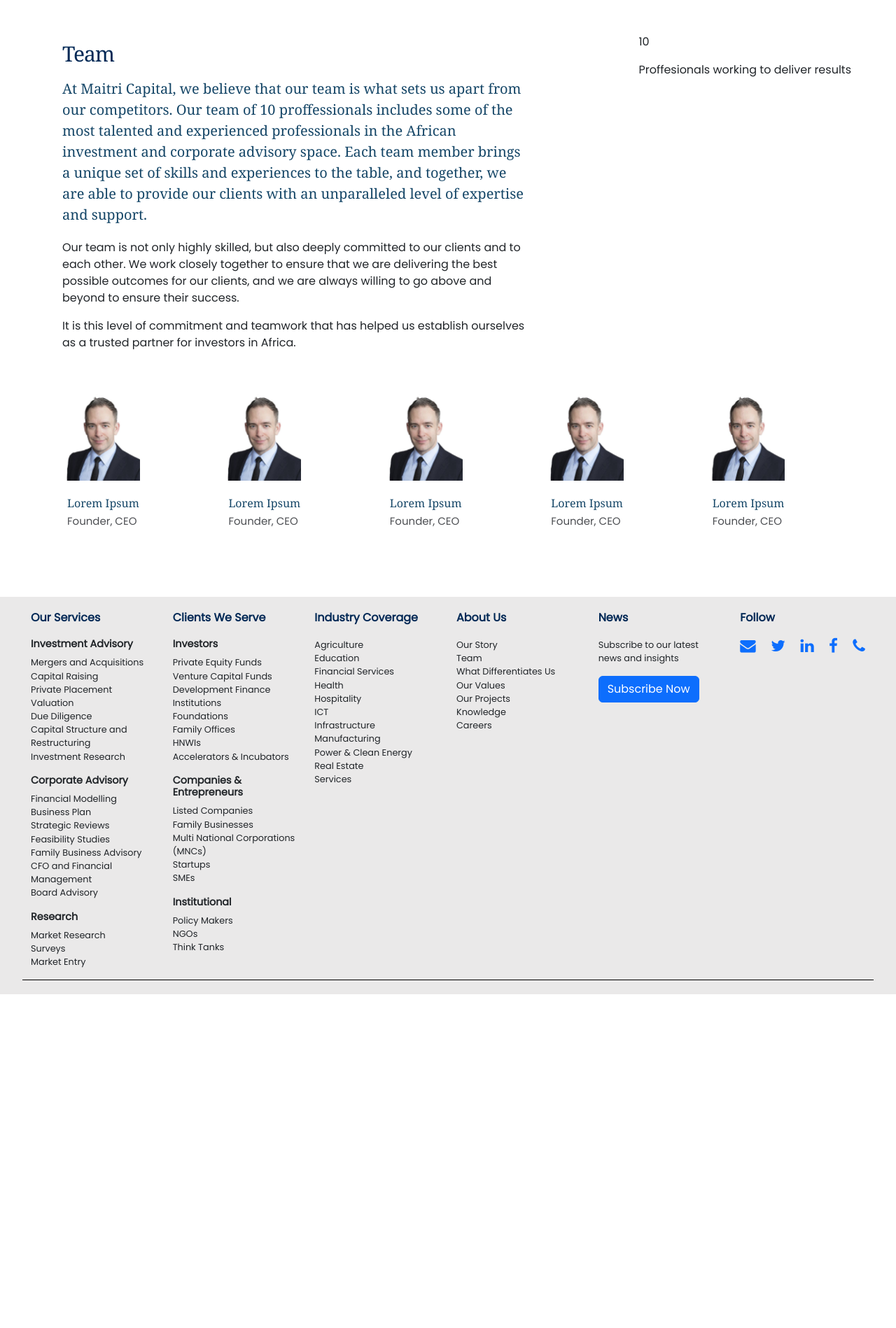
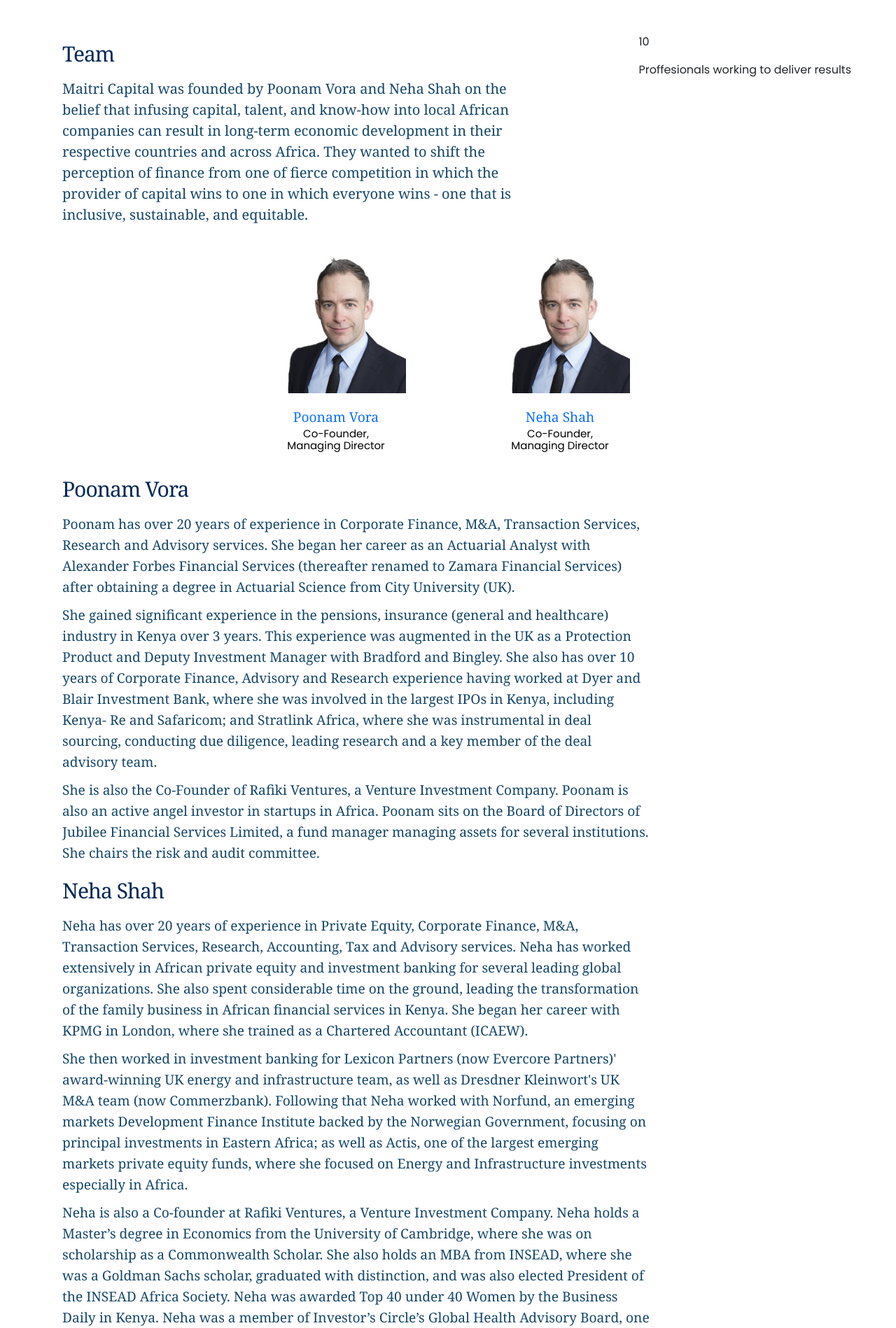
Before and after one commit to ealpha072/maitri_capital, a React (Create React App) app in the folder frontend/: page /team in a window 1280 px wide. Shown: the part 502-2400 px from the top of the page at 70% size. Before the commit the page ends 1923 px from the top, so only its background shows below. Built offline with nearby package versions, Linux system fonts and the light colour scheme; the HTML template or start-up script is replaced by a standard one.

Commit message:
Team div

```diff
--- a/frontend/src/components/Team.jsx
+++ b/frontend/src/components/Team.jsx
@@ -1,4 +1,4 @@
-import React from 'react'
+import { Link } from 'react-router-dom';
 import Banner from './Banner';
 import styles from './styles/Team.module.css'
 
@@ -15,21 +15,12 @@
             <div className="sector-expl about-p">
                 <p className="front-p">Team</p>
                 <p className="p-about">
-                    At Maitri Capital, we believe that our team is what sets us apart from our competitors.
-                    Our team of 10 proffessionals includes some of the most talented and experienced professionals
-                    in the African investment and corporate advisory space. Each team member brings a unique set of skills
-                    and experiences to the table, and together, we are able to provide our clients with an unparalleled level
-                    of expertise and support.
-                </p>
-                <p className="aside-sectors" style={{ paddingLeft: "25px" }}>
-                    Our team is not only highly skilled, but also deeply committed
-                    to our clients and to each other. We work closely together to ensure
-                    that we are delivering the best possible outcomes for our clients,
-                    and we are always willing to go above and beyond to ensure their success.
-                </p>
-                <p className="aside-sectors" style={{ paddingLeft: "25px" }}>
-                    It is this level of commitment and teamwork that has helped us
-                    establish ourselves as a trusted partner for investors in Africa.
+                    Maitri Capital was founded by Poonam Vora and Neha Shah on the
+                    belief that infusing capital, talent, and know-how into local African
+                    companies can result in long-term economic development in their respective
+                    countries and across Africa. They wanted to shift the perception of finance from
+                    one of fierce competition in which the provider of capital wins to one in which
+                    everyone wins - one that is inclusive, sustainable, and equitable.
                 </p>
             </div>
             <div className="sector-count">
@@ -37,45 +28,90 @@
                 <p className="core-ind">Proffesionals working to deliver results</p>
             </div>
         </div>
-        <div className={styles.teamPics}>
-            <div className="row">
-                <div className="col">
-                    <img src={avatar} alt="" />
+
+        <div className={styles.founderDiv}>
+            <div>
+                <div className="neha">
+                    <img src={avatar} alt="" width={200} height={200} />
                     <div className={styles.teamDetails}>
-                        <p className="team-name">Lorem Ipsum</p>
-                        <p className="team-title">Founder, CEO</p>
+                        <a
+                            href='https://www.linkedin.com/in/poonam-vora-547b9242/?originalSubdomain=ke'
+                            target="blank"
+                            rel="noreferrer"
+                        >
+                            Poonam Vora
+                        </a>
+                        <p className="team-title">Co-Founder, <br /> Managing Director</p>
                     </div>
                 </div>
-                <div className="col">
-                    <img src={avatar} alt="" />
+
+                <div className="poonam">
+                    <img src={avatar} alt="" width={200} height={200} />
                     <div className={styles.teamDetails}>
-                        <p className="team-name">Lorem Ipsum</p>
-                        <p className="team-title">Founder, CEO</p>
-                    </div>
-                </div>
-                <div className="col">
-                    <img src={avatar} alt="" />
-                    <div className={styles.teamDetails}>
-                        <p className="team-name">Lorem Ipsum</p>
-                        <p className="team-title">Founder, CEO</p>
-                    </div>
-                </div>
-                <div className="col">
-                    <img src={avatar} alt="" />
-                    <div className={styles.teamDetails}>
-                        <p className="team-name">Lorem Ipsum</p>
-                        <p className="team-title">Founder, CEO</p>
-                    </div>
-                </div>
-                <div className="col">
-                    <img src={avatar} alt="" />
-                    <div className={styles.teamDetails}>
-                        <p className="team-name">Lorem Ipsum</p>
-                        <p className="team-title">Founder, CEO</p>
+                        <a href="https://www.linkedin.com/in/neha-shah-a057b31/" target="blank" rel="noreferrer">Neha Shah</a>
+                        <p className="team-title">Co-Founder, <br /> Managing Director</p>
                     </div>
                 </div>
             </div>
-            <div className="row"></div>
+        </div>
+
+        <div className={styles.founderHolder}>
+            <div>
+                <p className="front-p">Poonam Vora</p>
+                <p>
+                    Poonam has over 20 years of experience in Corporate Finance,
+                    M&A, Transaction Services, Research and Advisory services.
+                    She began her career as an Actuarial Analyst with Alexander Forbes
+                    Financial Services (thereafter renamed to Zamara Financial Services)
+                    after obtaining a degree in Actuarial Science from City University (UK).
+                </p>
+                <p>
+                    She gained significant experience in the pensions, insurance (general and healthcare)
+                    industry in Kenya over 3 years. This experience was augmented in the UK as a Protection
+                    Product and Deputy Investment Manager with Bradford and Bingley. She also has over 10 years
+                    of Corporate Finance, Advisory and Research experience having worked at Dyer and Blair Investment Bank,
+                    where she was involved in the largest IPOs in Kenya, including Kenya- Re and Safaricom;
+                    and Stratlink Africa, where she was instrumental in deal sourcing, conducting due diligence,
+                    leading research and a key member of the deal advisory team.
+                </p>
+                <p>
+                    She is also the Co-Founder of Rafiki Ventures, a Venture Investment Company.
+                    Poonam is also an active angel investor in startups in Africa. Poonam sits on the
+                    Board of Directors of Jubilee Financial Services Limited, a fund manager managing assets for
+                    several institutions. She chairs the risk and audit committee.
+                </p>
+            </div>
+
+            <div>
+                <p className="front-p">Neha Shah</p>
+                <p>
+                    Neha has over 20 years of experience in Private Equity, Corporate Finance, M&A,
+                    Transaction Services, Research, Accounting, Tax and Advisory services.
+                    Neha has worked extensively in African private equity and investment banking for
+                    several leading global organizations. She also spent considerable time on the ground,
+                    leading the transformation of the family business in African financial services in Kenya.
+                    She began her career with KPMG in London, where she trained as a Chartered Accountant (ICAEW).
+                </p>
+                <p>
+                    She then worked in investment banking for Lexicon Partners (now Evercore Partners)' award-winning
+                    UK energy and infrastructure team, as well as Dresdner Kleinwort's UK M&A team (now Commerzbank).
+                    Following that Neha worked with Norfund, an emerging markets Development Finance Institute backed by
+                    the Norwegian Government, focusing on principal investments in Eastern Africa; as well as Actis,
+                    one of the largest emerging markets private equity funds, where she focused on Energy and
+                    Infrastructure investments especially in Africa.
+                </p>
+                <p>
+                    Neha is also a Co-founder at Rafiki Ventures,
+                    a Venture Investment Company. Neha holds a Master’s degree in Economics from the University of
+                    Cambridge, where she was on scholarship as a Commonwealth Scholar. She also holds an MBA from INSEAD,
+                    where she was a Goldman Sachs scholar, graduated with distinction, and was also elected President of
+                    the INSEAD Africa Society. Neha was awarded Top 40 under 40 Women by the Business Daily in Kenya.
+                    Neha was a member of Investor’s Circle’s Global Health Advisory Board, one of the largest impact
+                    investor networks, where she advised on global healthcare opportunities including Africa.
+                    She was also a member of the Economic Council of Oshwals’ in Kenya. She sits on the Board of several
+                    private owned businesses in Africa and UK.
+                </p>
+            </div>
         </div>
     </div>
   );
--- a/frontend/src/components/styles/Team.module.css
+++ b/frontend/src/components/styles/Team.module.css
@@ -11,21 +11,53 @@
     overflow: hidden;
 }
 
-.teamDetails{
-    padding: 20px;
+
+.founderDiv > div{
+    display: flex;
+    justify-content: space-around;
+    width: 50%;
+    margin: auto;
 }
 
-.teamDetails p:first-child{
+.teamDetails{
+    text-align: center;
+    margin-top: 20px;
+}
+
+.teamDetails a{
+    font-size: 1.2rem;
+    font-weight: 500;
+    font-family: "Georgia",serif;
+    padding-bottom: 10px;
+}
+
+.teamDetails p{
+    color: #000;
+    font-size: .938rem;
+    line-height: 1.063rem;
+    font-weight: 500;
+    margin-bottom: 5px;
+}
+
+.founderHolder{
+    width: 90%;
+    margin: 20px auto 150px;
+    background-color: #fff;
+    margin-top: 20px;
+}
+
+.founderHolder > div {
+    width: 75%;
+}
+
+.founderHolder > div p:not(:first-child){
+    font-size: 1.2rem;
+    line-height: 1.875rem;
     color: #154667;
     font-family: "Georgia",serif;
-    margin-bottom: 5px;
-    transition: color .5s;
+    margin-bottom: 10px;
+    padding-left: 25px;
 }
 
-.teamDetails p:last-child{
-    color: #4d4f53;
-    font-size: .938rem;
-    line-height: 1.063rem;
-    font-weight: 400;
-    margin-bottom: 5px;
-}
+
+/* sector-brief about-top */
```
Also changed, not shown: frontend/src/components/redundants.js (+44 -0 lines).
